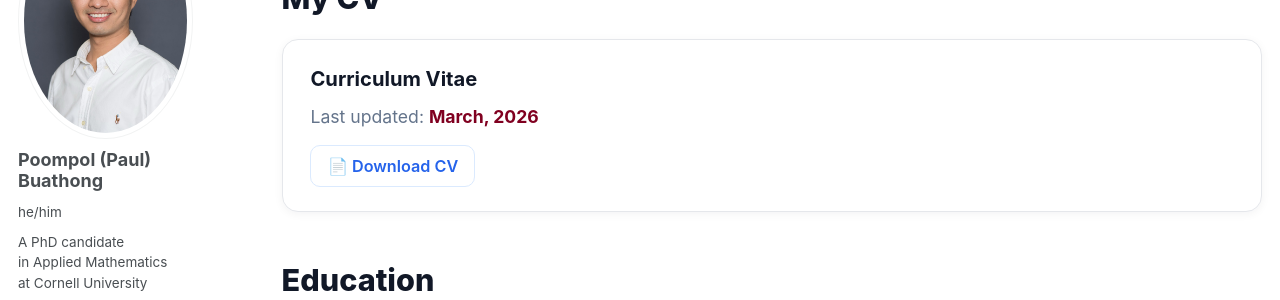
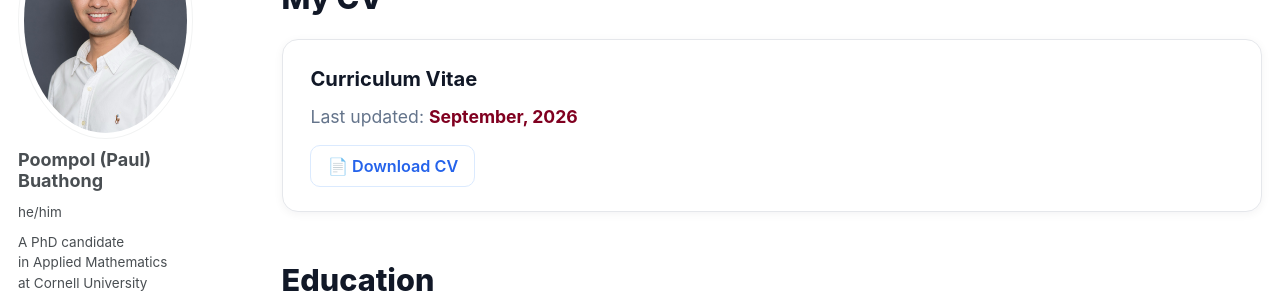
Before and after one commit to poompol/poompol.github.io, a Jekyll site: the page built from _pages/cv.md, in a window 1280 px wide and 900 px high. Shown: the part 199-499 px from the top of the window. Built offline with Jekyll 4.4.1, drawn with Linux system fonts in a browser that asks for light colours; some web fonts are replaced; a script bundle is joined from its source files by our own code; library files that are not in the unit come from our copies.

Commit message:
updated new cv

```diff
--- a/_pages/cv.md
+++ b/_pages/cv.md
@@ -116,9 +116,9 @@ redirect_from:
 
 <div class="cv-card">
   <div class="cv-title">Curriculum Vitae</div>
-  <div class="cv-detail">Last updated: <strong style="color:#800020;">March, 2026</strong></div>
+  <div class="cv-detail">Last updated: <strong style="color:#800020;">September, 2026</strong></div>
   <div class="cv-links">
-    <a href="https://drive.google.com/file/d/165n3bHsvXhGUZ3SH27uXohJ4_9RiZ7G8/view?usp=sharing">📄 Download CV</a>
+    <a href="https://drive.google.com/file/d/1v8ahwhJZNOE8YYerNoRdxl_OnMssvLl9/view?usp=share_link">📄 Download CV</a>
   </div>
 </div>
 
```
